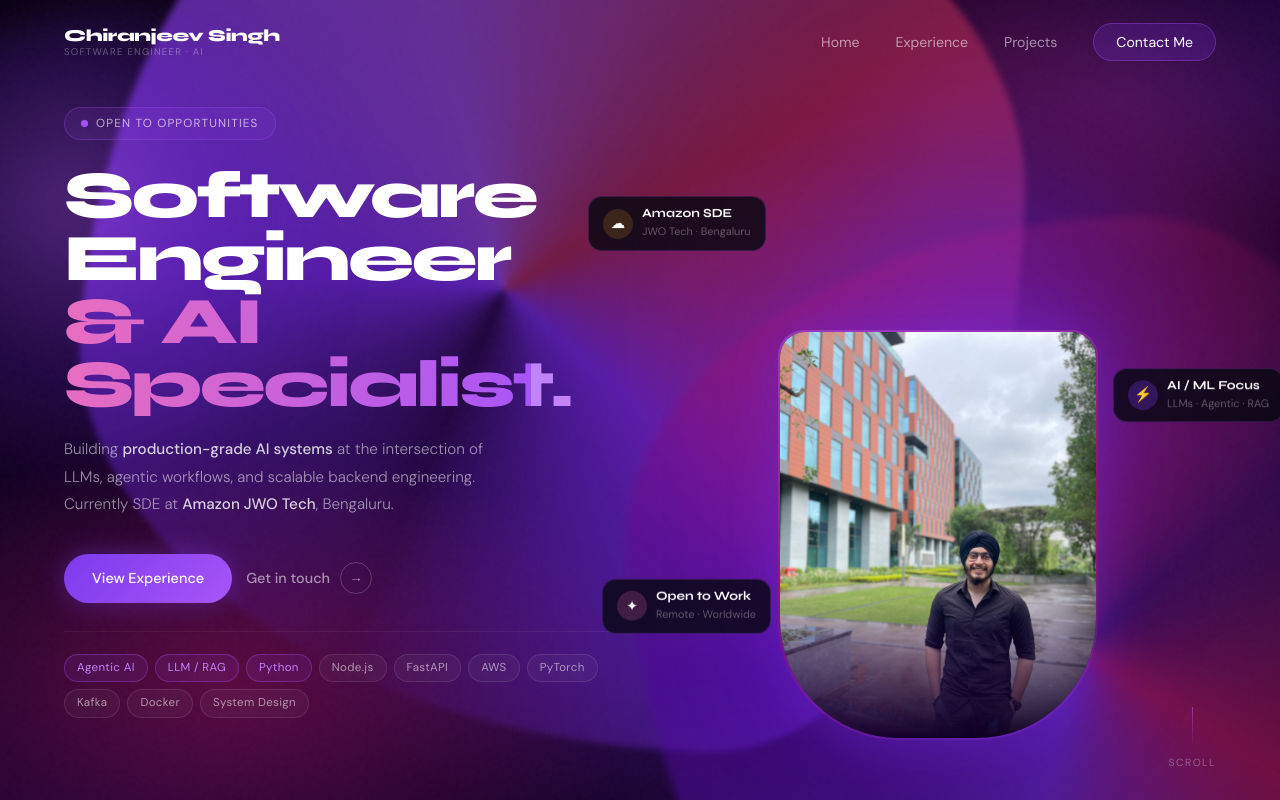
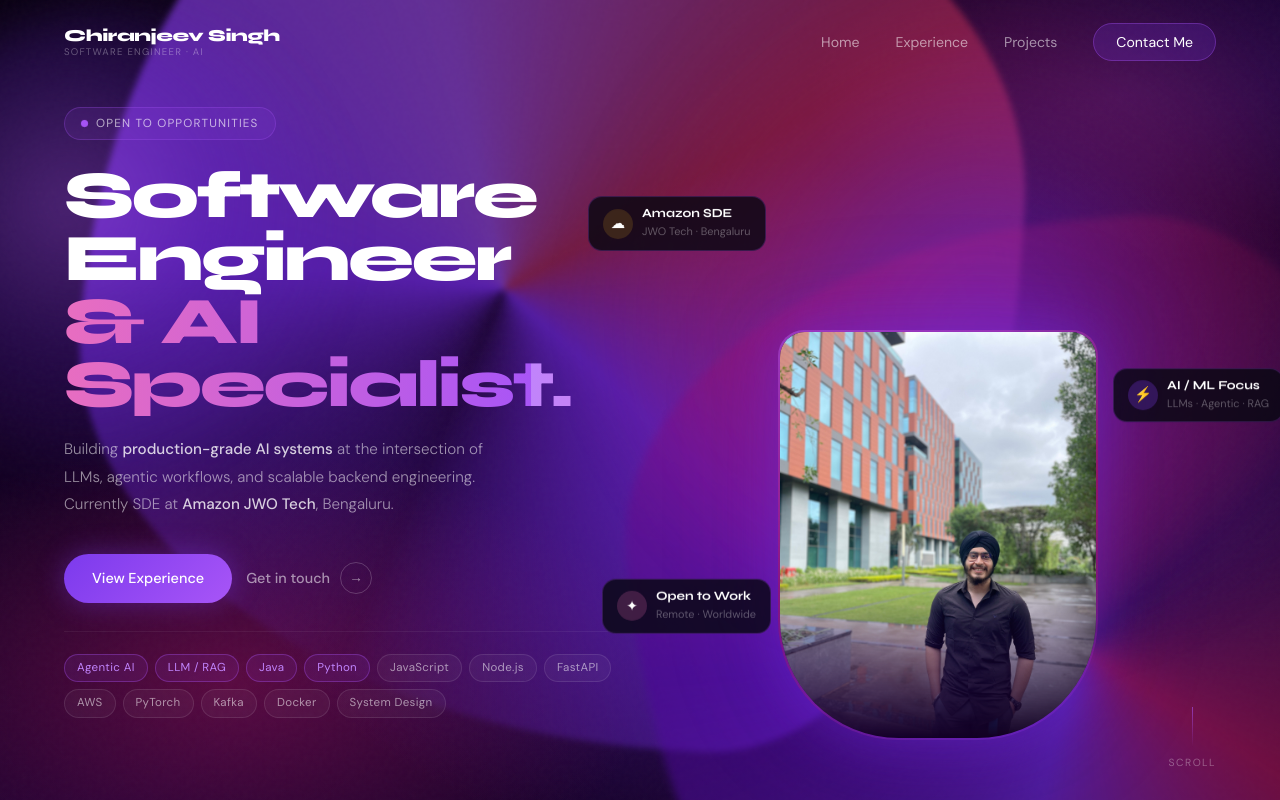
Before and after one commit to chiranjeev-21/ME, a React (Vite) app: page / in a window 1280 px wide. Shown: the top 800 px of the page. Built offline with nearby package versions, Linux system fonts and the light colour scheme.

Commit message:
Update hero skills

```diff
--- a/src/constants/index.ts
+++ b/src/constants/index.ts
@@ -108,7 +108,9 @@ export const PROJECTS: ProjectItem[] = [
 export const HERO_SKILLS: SkillItem[] = [
   { label: 'Agentic AI', hot: true },
   { label: 'LLM / RAG', hot: true },
+  { label: 'Java', hot: true },
   { label: 'Python', hot: true },
+  { label: 'JavaScript' },
   { label: 'Node.js' },
   { label: 'FastAPI' },
   { label: 'AWS' },
```
